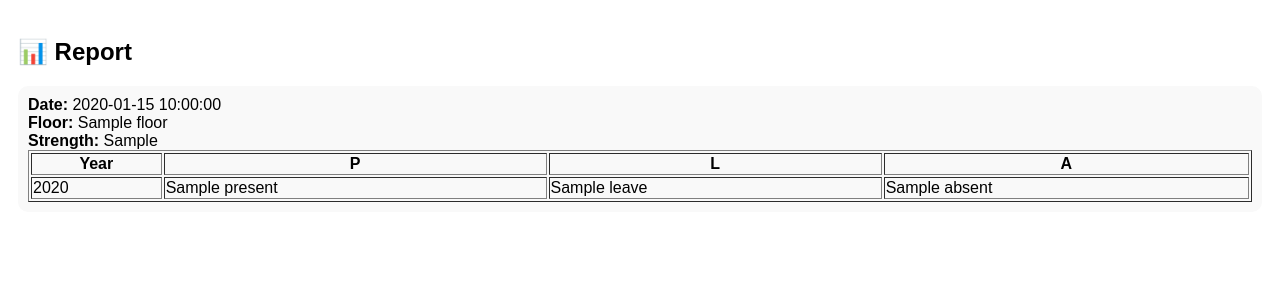
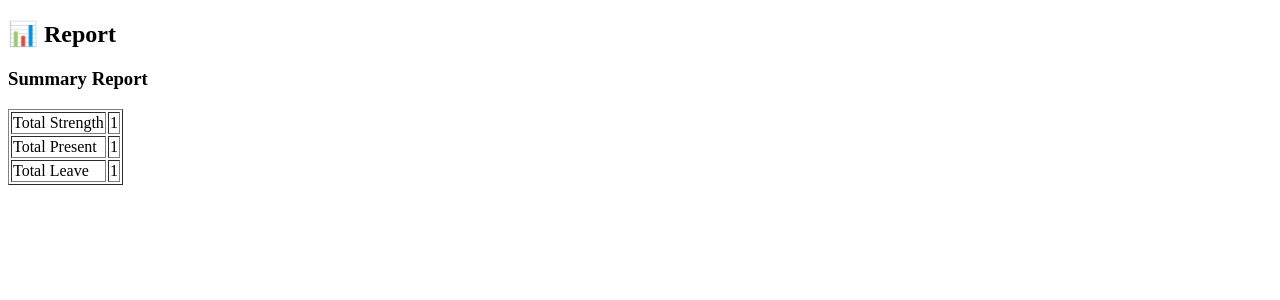
Before and after one commit to BiswaKiit/attendance-app, a Flask app: template templates/report.html in a window 1280 px wide. Shown: the top 300 px of the page. Run offline with Flask 3, Linux system fonts and the light colour scheme; the template is opened without the code that fills it: most values are stand-ins (such as "Sample title", 1, 10 or a date in 2020).

Commit message:
Add files via upload

```diff
--- a/main.py
+++ b/main.py
@@ -1,75 +1,100 @@
-from flask import Flask, render_template, request, redirect
+from flask import Flask, render_template, request
 
 app = Flask(__name__)
 
 floors = ["Ground Floor", "1st Floor", "2nd Floor", "3rd Floor", "4th Floor"]
 years = ["1st Year", "2nd Year", "3rd Year", "4th Year"]
 
-# Temporary storage (later we can move to database)
 saved_data = []
+
+def to_int(val):
+    return int(val) if val and val.strip() else 0
 
 @app.route("/", methods=["GET", "POST"])
 def index():
     message = ""
 
     if request.method == "POST":
-        floor = request.form.get("floor")
-        date = request.form.get("date")
-        hostel = request.form.get("hostel", "KP-15")
-        floor_strength = int(request.form.get("floor_strength", 0))
+        try:
+            floor = request.form.get("floor")
+            date = request.form.get("date")
+            hostel = request.form.get("hostel") or "KP-15"
+            floor_strength = to_int(request.form.get("floor_strength"))
 
-        total_present = 0
-        total_leave = 0
-        total_absent = 0
+            year_data = {}
+            total_year_strength = 0
 
-        year_data = {}
+            valid = True
 
-        for year in years:
-            present = int(request.form.get(f"{year}_present", 0))
-            leave = int(request.form.get(f"{year}_leave", 0))
-            absent = int(request.form.get(f"{year}_absent", 0))
+            for year in years:
+                strength = to_int(request.form.get(f"{year}_strength"))
+                present = to_int(request.form.get(f"{year}_present"))
+                leave = to_int(request.form.get(f"{year}_leave"))
+                absent = to_int(request.form.get(f"{year}_absent"))
 
-            total_present += present
-            total_leave += leave
-            total_absent += absent
+                # Year validation
+                if (present + leave + absent) != strength:
+                    valid = False
 
-            year_data[year] = {
-                "Present": present,
-                "Leave": leave,
-                "Absent": absent
-            }
+                total_year_strength += strength
 
-        # ✅ VALIDATION
-        if (total_present + total_leave + total_absent) != floor_strength:
-            message = "❌ Total mismatch! Please check values."
-        else:
-            saved_data.append({
-                "date": date,
-                "hostel": hostel,
-                "floor": floor,
-                "floor_strength": floor_strength,
-                "year_data": year_data
-            })
-            message = "✅ Data Saved Successfully!"
+                year_data[year] = {
+                    "Strength": strength,
+                    "Present": present,
+                    "Leave": leave,
+                    "Absent": absent
+                }
+
+            # Floor validation
+            if total_year_strength != floor_strength:
+                valid = False
+
+            if not valid:
+                message = "❌ Data mismatch! Please check values."
+            else:
+                saved_data.append({
+                    "date": date,
+                    "hostel": hostel,
+                    "floor": floor,
+                    "floor_strength": floor_strength,
+                    "year_data": year_data
+                })
+                message = "✅ Data Saved Successfully!"
+
+        except Exception as e:
+            message = f"Error: {str(e)}"
 
     return render_template("index.html", floors=floors, years=years, message=message)
 
 
-@app.route("/report", methods=["GET", "POST"])
+@app.route("/report", methods=["POST"])
 def report():
     report_type = request.form.get("report_type")
-    month = request.form.get("month")
 
-    filtered = []
+    total_strength = 0
+    total_present = 0
+    total_leave = 0
+
+    year_summary = {y: {"Strength":0, "Present":0, "Leave":0} for y in years}
 
     for d in saved_data:
-        if month:
-            if d["date"].startswith(month):
-                filtered.append(d)
-        else:
-            filtered.append(d)
+        total_strength += d["floor_strength"]
 
-    return render_template("report.html", data=filtered, report_type=report_type)
+        for y, val in d["year_data"].items():
+            year_summary[y]["Strength"] += val["Strength"]
+            year_summary[y]["Present"] += val["Present"]
+            year_summary[y]["Leave"] += val["Leave"] + val["Absent"]
+
+            total_present += val["Present"]
+            total_leave += val["Leave"] + val["Absent"]
+
+    return render_template("report.html",
+                           data=saved_data,
+                           report_type=report_type,
+                           total_strength=total_strength,
+                           total_present=total_present,
+                           total_leave=total_leave,
+                           year_summary=year_summary)
 
 
 if __name__ == "__main__":
--- a/templates/report.html
+++ b/templates/report.html
@@ -1,42 +1,61 @@
 <!DOCTYPE html>
 <html>
 <head>
+<meta name="viewport" content="width=device-width, initial-scale=1">
 <title>Report</title>
-<meta name="viewport" content="width=device-width, initial-scale=1">
-
-<style>
-body {font-family: Arial; padding:10px;}
-.card {background:#f9f9f9; padding:10px; margin-bottom:10px; border-radius:10px;}
-</style>
 </head>
 
 <body>
 
 <h2>📊 Report</h2>
 
+{% if report_type == "Full" %}
+<h3>Full Report</h3>
+
 {% for d in data %}
-<div class="card">
-
-<b>Date:</b> {{d.date}} <br>
-<b>Floor:</b> {{d.floor}} <br>
-<b>Strength:</b> {{d.floor_strength}} <br>
+<h4>{{d.floor}} ({{d.floor_strength}})</h4>
 
 <table border="1" width="100%">
-<tr><th>Year</th><th>P</th><th>L</th><th>A</th></tr>
+<tr><th>Year</th><th>Str</th><th>P</th><th>L</th><th>A</th></tr>
 
-{% for year, y in d.year_data.items() %}
+{% for y, v in d.year_data.items() %}
 <tr>
-<td>{{year}}</td>
-<td>{{y.Present}}</td>
-<td>{{y.Leave}}</td>
-<td>{{y.Absent}}</td>
+<td>{{y}}</td>
+<td>{{v.Strength}}</td>
+<td>{{v.Present}}</td>
+<td>{{v.Leave}}</td>
+<td>{{v.Absent}}</td>
 </tr>
 {% endfor %}
+</table>
+{% endfor %}
 
+{% elif report_type == "Partly" %}
+<h3>Partly Report</h3>
+
+<table border="1">
+<tr><th>Year</th><th>Strength</th><th>Present</th><th>Leave</th></tr>
+
+{% for y, v in year_summary.items() %}
+<tr>
+<td>{{y}}</td>
+<td>{{v.Strength}}</td>
+<td>{{v.Present}}</td>
+<td>{{v.Leave}}</td>
+</tr>
+{% endfor %}
 </table>
 
-</div>
-{% endfor %}
+{% else %}
+<h3>Summary Report</h3>
+
+<table border="1">
+<tr><td>Total Strength</td><td>{{total_strength}}</td></tr>
+<tr><td>Total Present</td><td>{{total_present}}</td></tr>
+<tr><td>Total Leave</td><td>{{total_leave}}</td></tr>
+</table>
+
+{% endif %}
 
 </body>
 </html>
```
Also changed, not shown: templates/index.html (+10 -15 lines).
